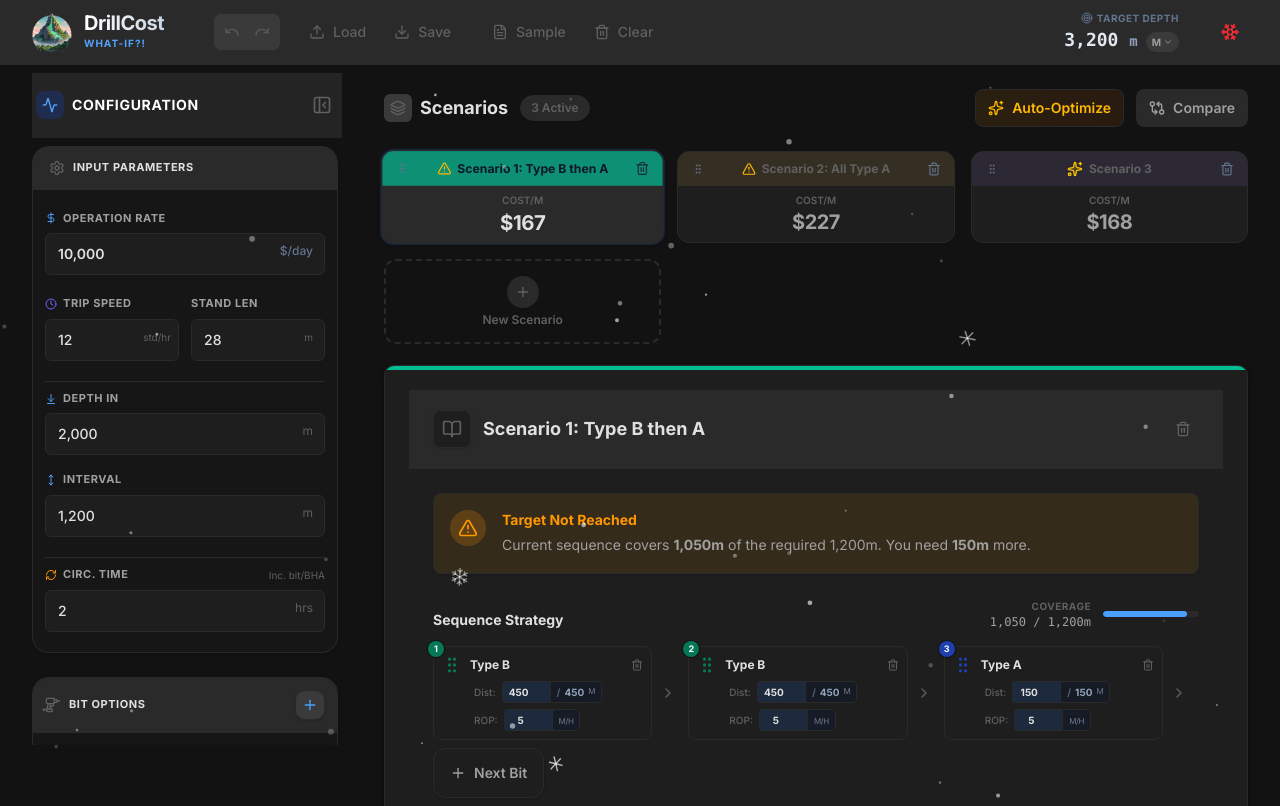
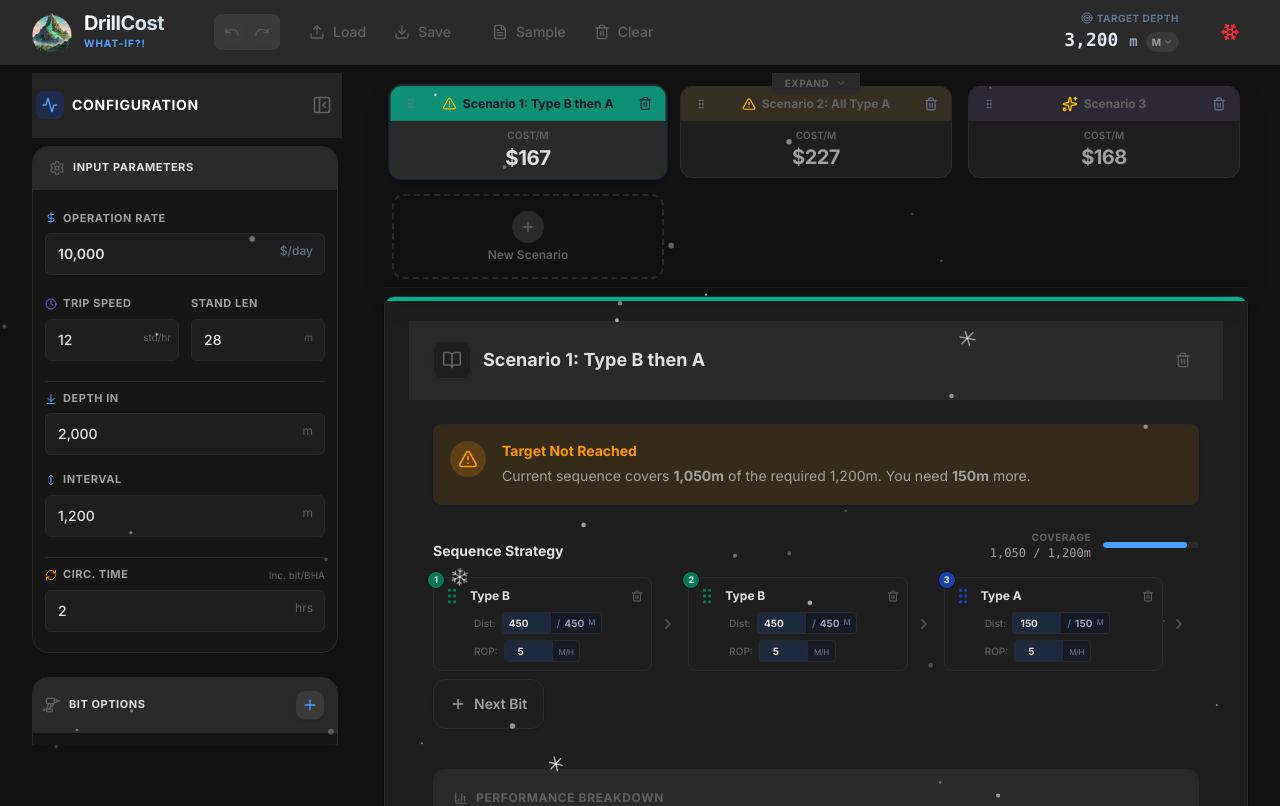
Before and after one commit to son-n-pham/drillcost, a React (Vite) app: page / in a window 1280 px wide. Shown: the top 806 px of the page. Built offline with nearby package versions, Linux system fonts and the light colour scheme.

Commit message:
feat: Implement ScenarioManager component for creating, editing, and comparing drilling scenarios with bit sequence management and drag-and-drop.

```diff
--- a/components/ScenarioManager.tsx
+++ b/components/ScenarioManager.tsx
@@ -1,7 +1,7 @@
 import React, { useState, useRef, useEffect, useCallback } from 'react';
 import ReactDOM from 'react-dom';
 import { Bit, ScenarioConfig, ScenarioResult, GlobalParams, BitSequenceEntry } from '../types';
-import { Plus, Trash2, BarChart3, BookOpen, CheckCircle2, AlertTriangle, ChevronRight, X, GitCompareArrows, Square, CheckSquare, Layers, Sparkles, GripVertical, MessageSquare, PanelLeftOpen } from 'lucide-react';
+import { Plus, Trash2, BarChart3, BookOpen, CheckCircle2, AlertTriangle, ChevronRight, ChevronDown, ChevronUp, X, GitCompareArrows, Square, CheckSquare, Layers, Sparkles, GripVertical, MessageSquare, PanelLeftOpen } from 'lucide-react';
 import clsx from 'clsx';
 import { DepthUnit, convertDepth, getUnitLabel, getSpeedLabel, METERS_TO_FEET } from '../utils/unitUtils';
 import { getScenarioColor } from '../utils/scenarioColors';
@@ -13,6 +13,7 @@ import {
   KeyboardSensor,
   PointerSensor,
   useSensor,
+
   useSensors,
   DragEndEvent,
   DragOverlay,
@@ -1006,19 +1007,59 @@ const ScenarioManager: React.FC<ScenarioManagerProps> = ({ bits, scenarios, setS
   };
 
 
+  // Sticky Collapse State
+  const [isStuck, setIsStuck] = useState(false);
+  const [isManuallyExpanded, setIsManuallyExpanded] = useState(false);
+  const sentinelRef = useRef<HTMLDivElement>(null);
+
+  useEffect(() => {
+    const observer = new IntersectionObserver(
+      ([entry]) => {
+        // Trigger generic sticky state when sentinel hits the top offset (64px)
+        if (window.matchMedia('(min-width: 850px)').matches) {
+          const stuck = entry.boundingClientRect.top < 65;
+          setIsStuck(stuck);
+          if (!stuck) setIsManuallyExpanded(false); // Reset expansion when scrolling to top
+        } else {
+          setIsStuck(false);
+          setIsManuallyExpanded(false);
+        }
+      },
+      { threshold: [0, 1], rootMargin: '-65px 0px 0px 0px' }
+    );
+    if (sentinelRef.current) observer.observe(sentinelRef.current);
+
+    const handleResize = () => {
+      if (!window.matchMedia('(min-width: 850px)').matches) {
+        setIsStuck(false);
+        setIsManuallyExpanded(false);
+      }
+    };
+    window.addEventListener('resize', handleResize);
+
+    return () => {
+      observer.disconnect();
+      window.removeEventListener('resize', handleResize);
+    };
+  }, []);
+
   return (
-    <div className="space-y-6">
+    <div className="space-y-6 relative">
+      <div ref={sentinelRef} className="absolute top-0 left-0 w-full h-px pointer-events-none opacity-0" />
       {/* Sticky Container for Header + Stats */}
       <div
         ref={stickyHeaderRef}
         className={clsx(
-          "min-[850px]:sticky top-16 min-[850px]:top-[64px] z-40 transition-all duration-300 mb-2",
-          isScrolled
-            ? "bg-white/95 dark:bg-[var(--bh-bg)]/90 backdrop-blur-xl pb-4 pt-3 border-b border-slate-200/50 dark:border-[var(--bh-border)]/50 shadow-xl px-2"
-            : "bg-transparent pb-3 pt-4 border-b border-transparent"
+          "min-[850px]:sticky top-16 min-[850px]:top-[64px] z-40 transition-all duration-500 ease-in-out mb-2",
+          (isScrolled || isStuck)
+            ? "bg-white/95 dark:bg-[var(--bh-bg)]/90 backdrop-blur-xl border-b border-slate-200/50 dark:border-[var(--bh-border)]/50 shadow-xl px-2"
+            : "bg-transparent border-b border-transparent",
+           isStuck ? "py-2" : "pb-3 pt-4"
         )}
       >
-        <div className="flex flex-col sm:flex-row sm:items-center justify-between gap-4">
+        <div className={clsx("grid transition-all duration-500 ease-in-out", (isStuck && !isManuallyExpanded) ? "grid-rows-[0fr] opacity-0" : "grid-rows-[1fr] opacity-100")}>
+          <div className="overflow-hidden min-h-0">
+            <div className="flex flex-col sm:flex-row sm:items-center justify-between gap-4">
           {/* Left: Title & Count */}
           <div className="flex items-center gap-3">
             {!isSidebarOpen && setIsSidebarOpen && (
@@ -1089,11 +1130,39 @@ const ScenarioManager: React.FC<ScenarioManagerProps> = ({ bits, scenarios, setS
               </>
             )}
           </div>
+            </div>
+          </div>
         </div>
+
+        {/* Expand/Collapse Toggle Button (Only when sticky) */}
+        {isStuck && (
+          <div className="flex justify-center -mt-2 -mb-2 relative z-10">
+             <button
+               onClick={() => setIsManuallyExpanded(!isManuallyExpanded)}
+               className={clsx(
+                 "flex items-center gap-1.5 px-3 py-0.5 rounded-b-lg text-[10px] font-bold uppercase tracking-wider border-x border-b shadow-sm transition-all",
+                 "bg-white dark:bg-[var(--bh-surface-1)] border-slate-200 dark:border-[var(--bh-border)] text-slate-400 dark:text-[var(--bh-text-mute)] hover:text-blue-600 dark:hover:text-[var(--bh-primary)] hover:border-blue-200 dark:hover:border-[var(--bh-primary)]/30"
+               )}
+             >
+               {isManuallyExpanded ? (
+                 <>
+                   <span>Collapse</span>
+                   <ChevronUp className="w-3 h-3" />
+                 </>
+               ) : (
+                 <>
+                   <span>Expand</span>
+                   <ChevronDown className="w-3 h-3" />
+                 </>
+               )}
+             </button>
+          </div>
+        )}
 
         {/* Results Summary Cards Grid relocated inside sticky container */}
         <div className={clsx(
-          "grid gap-4 transition-all duration-300 ease-in-out mt-6",
+          "grid gap-4 transition-all duration-300 ease-in-out",
+          isStuck ? "mt-0" : "mt-6",
           "grid-cols-1 md:grid-cols-2",
           isSidebarOpen ? "min-[850px]:!grid-cols-3" : "min-[850px]:!grid-cols-4"
         )}>
```
